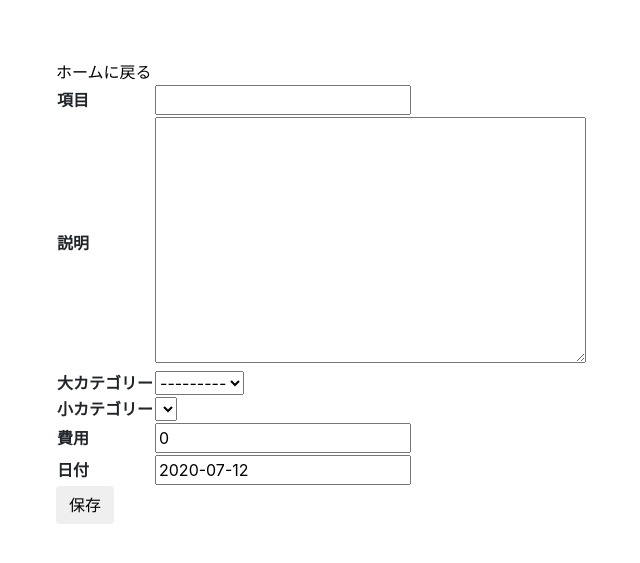
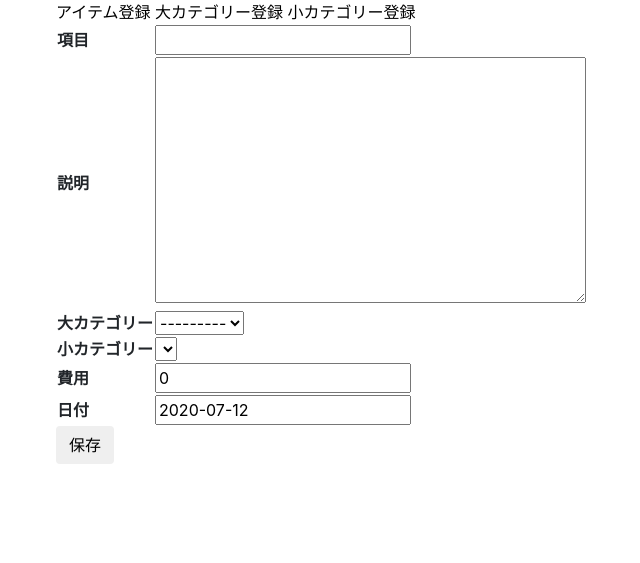
Before and after one commit to tubotu/expenses, a Django app: page /item/new/ in a window 1280 px wide. Shown: the part 70-633 px from the top of the page, without its empty margins (29-669 px from the left). Run offline with Django 3.2, Linux system fonts and the light colour scheme; the visitor is signed in with stand-in values (Sample User, id 1); data that the repository does not hold is empty; some libraries are stand-ins or nearby versions.

Commit message:
投稿画面の画面遷移を作った

```diff
--- a/app/templates/app/item_new.html
+++ b/app/templates/app/item_new.html
@@ -1,9 +1,14 @@
 {% extends 'app/base.html' %}
-
+{% load static %}
 {% block content %}
 
-<div>
-    <a href="{% url 'app:index' %}">ホームに戻る</a>
+<link rel="stylesheet" type="text/css" href="{% static 'app/css/slide.css' %}">
+<link rel="stylesheet" type="text/css" href="{% static 'app/css/button.css' %}">
+
+<div class="flex">
+    <a href="" class="button" id="now">アイテム登録</a>
+    <a href="{% url 'app:big_category_new'%}" class="button">大カテゴリー登録</a>
+    <a href="{% url 'app:small_category_new' %}" class="button">小カテゴリー登録</a>
 </div>
 
 <form action="{% url 'app:item_new' %}" method="POST" enctype="multipart/form-data">{% csrf_token %}
@@ -80,4 +85,26 @@
             changeCategory(selectedCategory);
         }
     </script>
+
+    <script>
+        // 画面が読み込まれた時、fade-inクラスを追加しアニメーションさせる
+        $(window).on('load', function(){
+        $('form').addClass('fadein');
+        });
+
+        $(function() {
+            // ハッシュリンク(#)と別ウィンドウでページを開く場合は実行しない
+            $('a:not([href^="#"]):not([target])').on('click', function(e){
+                e.preventDefault();         // ページ遷移を一旦キャンセル
+                url = $(this).attr('href'); // 遷移先のURLを取得
+                if (url !== '') {
+                    $('form').removeClass('fadein'); // 画面遷移前のアニメーション
+                    setTimeout(function () {
+                        window.location = url;  // 0.5秒後に取得したURLに遷移
+                    }, 500);
+                }
+                return false;
+            });
+        });
+    </script>
 {% endblock %}
--- a/asset/css/style.css
+++ b/asset/css/style.css
@@ -21,7 +21,7 @@ html, body {
     }
     body > .container {
     width: 100%;
-    padding-top: 60px;
+    padding-top: 0px;
     }
     header h1 {
     margin: 0;
```
Also changed, not shown: app/templates/app/big_category_new.html (+5 -3 lines), app/templates/app/small_category_new.html (+5 -2 lines).
